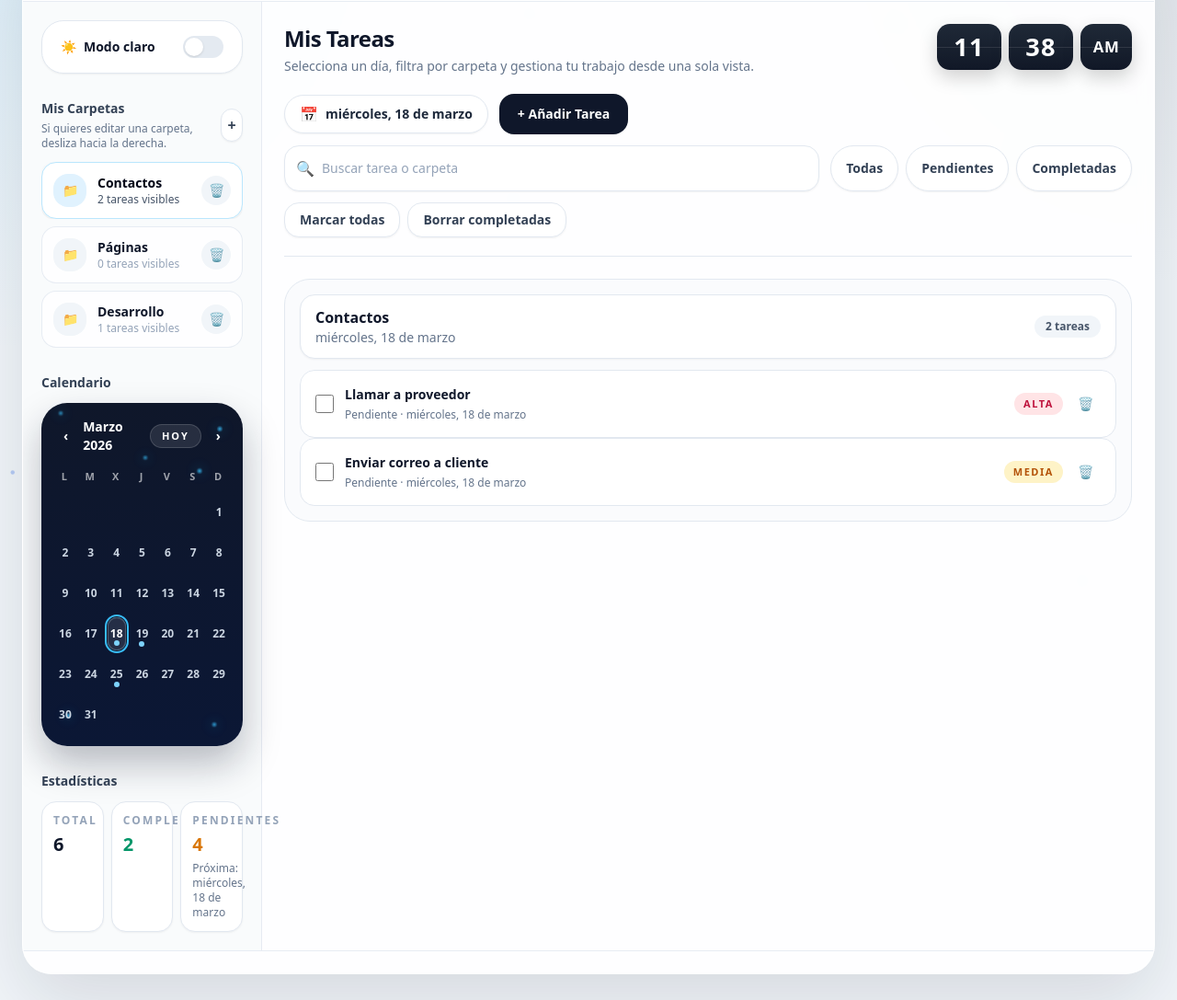
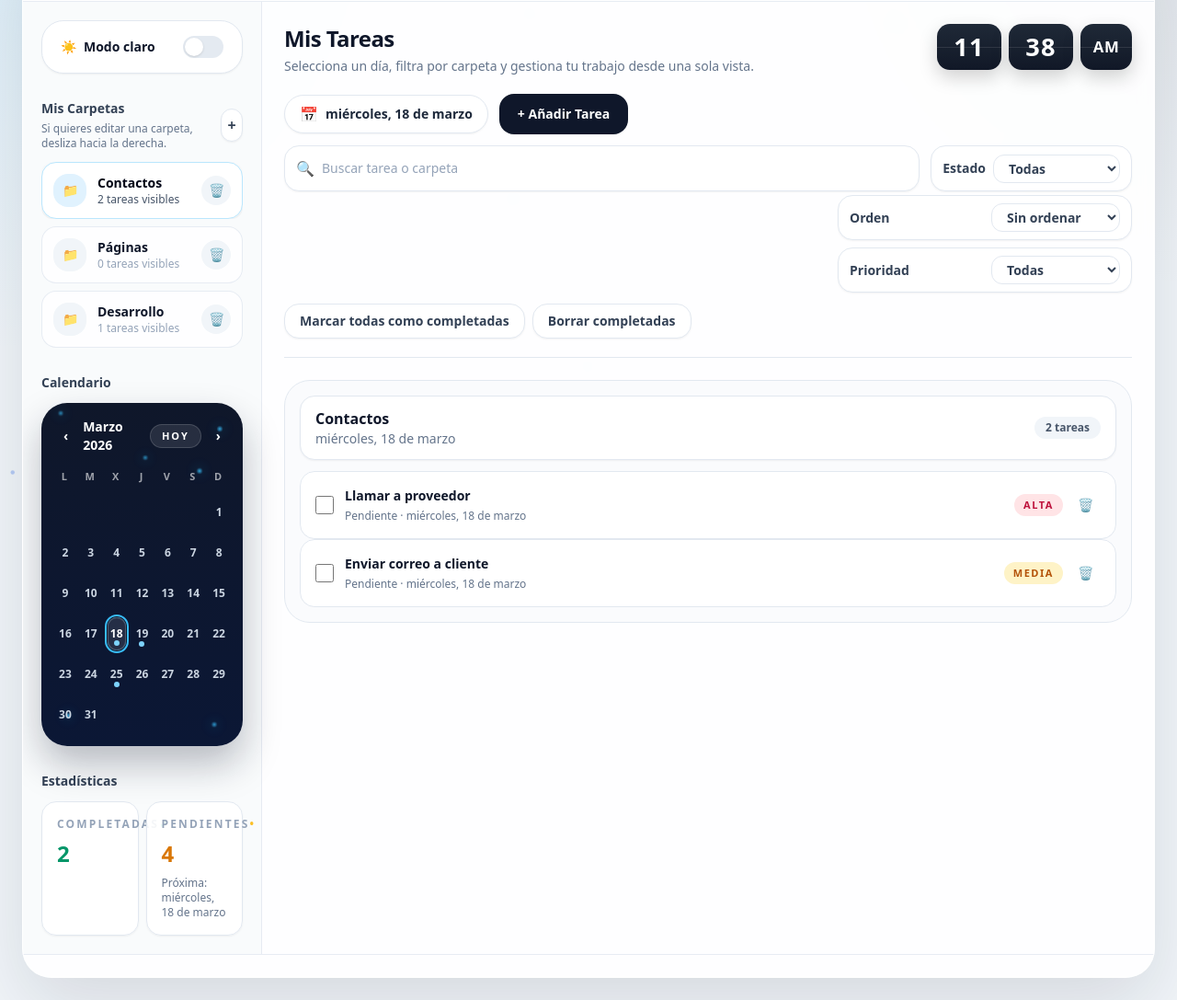
Before and after one commit to AdriSantosVera/taskflow-project, a website: page automation-ai-dashboard/apps/taskflow-registro/index.html in a window 1280 px wide. Shown: the part 104-1191 px from the top of the page at 92% size. Drawn offline with Linux system fonts and the light colour scheme.

Commit message:
feat: refine taskflow UI, filters, and particles

```diff
--- a/automation-ai-dashboard/apps/taskflow-registro/app.js
+++ b/automation-ai-dashboard/apps/taskflow-registro/app.js
@@ -8,6 +8,8 @@ let selectedFolder = folders[0] || "General";
 let selectedDate = formatDateKey(new Date());
 let currentDate = new Date();
 let currentFilter = "all";
+let currentSort = "none";
+let priorityFilter = "all";
 let pendingDelete = null;
 let editingTaskId = null;
 let editingFolderName = null;
@@ -58,16 +60,15 @@ const hh = $("hh");
 const mm = $("mm");
 const ampm = $("ampm");
 
-const totalTasksStat = $("totalTasksStat");
 const completedTasksStat = $("completedTasksStat");
 const pendingTasksStat = $("pendingTasksStat");
 const pendingNextDate = $("pendingNextDate");
 
-const filterAll = $("filterAll");
-const filterPending = $("filterPending");
-const filterCompleted = $("filterCompleted");
+const statusFilter = $("statusFilter");
 const completeAllBtn = $("completeAllBtn");
 const clearCompletedBtn = $("clearCompletedBtn");
+const sortSelect = $("sortSelect");
+const priorityFilterSelect = $("priorityFilter");
 
 const taskTemplate = $("taskTemplate");
 const bgParticles = $("bgParticles");
@@ -205,12 +206,14 @@ function getVisibleTasksForFolder(folder) {
       !query ||
       task.title.toLowerCase().includes(query) ||
       task.folder.toLowerCase().includes(query);
+    const matchesPriority =
+      priorityFilter === "all" || task.priority === priorityFilter;
     const matchesStatus =
       currentFilter === "all" ||
       (currentFilter === "pending" && !task.completed) ||
       (currentFilter === "completed" && task.completed);
 
-    return matchesFolder && matchesDate && matchesQuery && matchesStatus;
+    return matchesFolder && matchesDate && matchesQuery && matchesPriority && matchesStatus;
   });
 }
 
@@ -295,7 +298,6 @@ function updateSelectedDateLabels() {
 }
 
 function updateStats() {
-  totalTasksStat.textContent = String(tasks.length);
   completedTasksStat.textContent = String(tasks.filter((task) => task.completed).length);
   const pendingTasks = tasks.filter((task) => !task.completed);
   pendingTasksStat.textContent = String(pendingTasks.length);
@@ -309,38 +311,31 @@ function updateStats() {
   pendingNextDate.textContent = `Próxima: ${formatDisplayDate(nextPendingTask.date)}`;
 }
 
-function updateFilterButtons() {
-  const filterMap = [
-    [filterAll, "all"],
-    [filterPending, "pending"],
-    [filterCompleted, "completed"]
-  ];
-
-  filterMap.forEach(([button, value]) => {
-    button.classList.remove(...styles.filterActive.split(" "));
-    if (currentFilter === value) {
-      button.classList.add(...styles.filterActive.split(" "));
-    }
-  });
-}
-
 function getFilteredTasks() {
   const query = searchInput.value.trim().toLowerCase();
 
-  return tasks.filter((task) => {
+  let result = tasks.filter((task) => {
     const matchesFolder = task.folder === selectedFolder;
     const matchesDate = task.date === selectedDate;
     const matchesQuery =
       !query ||
       task.title.toLowerCase().includes(query) ||
       task.folder.toLowerCase().includes(query);
+    const matchesPriority =
+      priorityFilter === "all" || task.priority === priorityFilter;
     const matchesStatus =
       currentFilter === "all" ||
       (currentFilter === "pending" && !task.completed) ||
       (currentFilter === "completed" && task.completed);
 
-    return matchesFolder && matchesDate && matchesQuery && matchesStatus;
+    return matchesFolder && matchesDate && matchesQuery && matchesPriority && matchesStatus;
   });
+
+  if (currentSort === "az") {
+    result = [...result].sort((a, b) => a.title.localeCompare(b.title, "es"));
+  }
+
+  return result;
 }
 
 function addTask(title, folder, date, priority = "media") {
@@ -631,7 +626,6 @@ function createTaskRow(task) {
 function renderTasks() {
   tasksWrap.innerHTML = "";
   updateStats();
-  updateFilterButtons();
 
   const filteredTasks = getFilteredTasks();
 
@@ -949,20 +943,19 @@ searchInput.addEventListener("input", () => {
   renderTasks();
 });
 
-filterAll.addEventListener("click", () => {
-  currentFilter = "all";
+statusFilter.addEventListener("change", () => {
+  currentFilter = statusFilter.value;
   renderFolders();
   renderTasks();
 });
 
-filterPending.addEventListener("click", () => {
-  currentFilter = "pending";
-  renderFolders();
+sortSelect.addEventListener("change", () => {
+  currentSort = sortSelect.value;
   renderTasks();
 });
 
-filterCompleted.addEventListener("click", () => {
-  currentFilter = "completed";
+priorityFilterSelect.addEventListener("change", () => {
+  priorityFilter = priorityFilterSelect.value;
   renderFolders();
   renderTasks();
 });
--- a/automation-ai-dashboard/apps/taskflow-registro/index.html
+++ b/automation-ai-dashboard/apps/taskflow-registro/index.html
@@ -191,21 +191,22 @@
           <section class="mt-7">
             <h2 class="text-sm font-extrabold text-slate-700 dark:text-slate-200">Estadísticas</h2>
 
-            <div class="mt-3 grid grid-cols-1 gap-2 sm:grid-cols-3">
-              <article class="rounded-2xl border border-slate-200 bg-white px-3 py-3 shadow-sm dark:border-slate-800 dark:bg-slate-900">
-                <h3 class="text-xs font-bold uppercase tracking-[0.18em] text-slate-400">Total</h3>
-                <p id="totalTasksStat" class="mt-1 text-xl font-black text-slate-900 dark:text-slate-100">0</p>
+            <div class="mt-3 grid grid-cols-1 gap-2 sm:grid-cols-2">
+              <article class="rounded-2xl border border-slate-200 bg-white/90 px-4 py-4 shadow-sm dark:border-slate-800 dark:bg-slate-900">
+                <div class="flex items-center justify-between">
+                  <h3 class="text-xs font-bold uppercase tracking-[0.18em] text-slate-400">Completadas</h3>
+                  <span class="text-xs font-bold text-emerald-400">✓</span>
+                </div>
+                <p id="completedTasksStat" class="mt-2 text-2xl font-black text-emerald-600 dark:text-emerald-400">0</p>
               </article>
 
-              <article class="rounded-2xl border border-slate-200 bg-white px-3 py-3 shadow-sm dark:border-slate-800 dark:bg-slate-900">
-                <h3 class="text-xs font-bold uppercase tracking-[0.18em] text-slate-400">Completadas</h3>
-                <p id="completedTasksStat" class="mt-1 text-xl font-black text-emerald-600 dark:text-emerald-400">0</p>
-              </article>
-
-              <article class="rounded-2xl border border-slate-200 bg-white px-3 py-3 shadow-sm dark:border-slate-800 dark:bg-slate-900">
+              <article class="rounded-2xl border border-slate-200 bg-white/90 px-4 py-4 shadow-sm dark:border-slate-800 dark:bg-slate-900">
+                <div class="flex items-center justify-between">
                   <h3 class="text-xs font-bold uppercase tracking-[0.18em] text-slate-400">Pendientes</h3>
-                <p id="pendingTasksStat" class="mt-1 text-xl font-black text-amber-600 dark:text-amber-400">0</p>
-                <p id="pendingNextDate" class="mt-1 text-xs font-medium text-slate-500 dark:text-slate-400">Sin fecha pendiente</p>
+                  <span class="text-xs font-bold text-amber-400">•</span>
+                </div>
+                <p id="pendingTasksStat" class="mt-2 text-2xl font-black text-amber-600 dark:text-amber-400">0</p>
+                <p id="pendingNextDate" class="mt-2 text-xs font-medium text-slate-500 dark:text-slate-400">Sin fecha pendiente</p>
               </article>
             </div>
           </section>
@@ -256,20 +257,45 @@
                   >
                 </div>
 
-                <div class="grid grid-cols-3 gap-2 sm:flex sm:flex-wrap" role="group" aria-label="Filtros de tareas">
-                  <button id="filterAll" type="button" class="rounded-full border border-slate-200 bg-white px-3 py-2 text-xs font-bold text-slate-700 shadow-sm transition hover:bg-slate-50 dark:border-slate-800 dark:bg-slate-950 dark:text-slate-200 dark:hover:bg-slate-900 sm:px-4 sm:text-sm">Todas</button>
-                  <button id="filterPending" type="button" class="rounded-full border border-slate-200 bg-white px-3 py-2 text-xs font-bold text-slate-700 shadow-sm transition hover:bg-slate-50 dark:border-slate-800 dark:bg-slate-950 dark:text-slate-200 dark:hover:bg-slate-900 sm:px-4 sm:text-sm">Pendientes</button>
-                  <button id="filterCompleted" type="button" class="rounded-full border border-slate-200 bg-white px-3 py-2 text-xs font-bold text-slate-700 shadow-sm transition hover:bg-slate-50 dark:border-slate-800 dark:bg-slate-950 dark:text-slate-200 dark:hover:bg-slate-900 sm:px-4 sm:text-sm">Completadas</button>
-                </div>
+                <label class="flex w-full items-center gap-2 rounded-2xl border border-slate-200 bg-white px-3 py-2 text-xs font-bold text-slate-700 shadow-sm dark:border-slate-800 dark:bg-slate-950 dark:text-slate-200 sm:max-w-xs sm:text-sm">
+                  Estado
+                  <select id="statusFilter" class="ml-auto rounded-xl border border-slate-200 bg-white px-3 py-1 text-xs font-semibold text-slate-700 outline-none transition focus:border-sky-500 focus:ring-2 focus:ring-sky-500/25 dark:border-slate-800 dark:bg-slate-900 dark:text-slate-100 sm:text-sm">
+                    <option value="all">Todas</option>
+                    <option value="pending">Pendientes</option>
+                    <option value="completed">Completadas</option>
+                  </select>
+                </label>
               </div>
 
+              <div class="grid gap-2 sm:ml-auto sm:-mt-2 sm:max-w-xs sm:w-full sm:justify-self-end">
+                <label class="flex w-full items-center gap-2 rounded-2xl border border-slate-200 bg-white px-3 py-2 text-xs font-bold text-slate-700 shadow-sm dark:border-slate-800 dark:bg-slate-950 dark:text-slate-200 sm:text-sm">
+                  Orden
+                  <select id="sortSelect" class="ml-auto w-[140px] rounded-xl border border-slate-200 bg-white px-3 py-1 text-xs font-semibold text-slate-700 outline-none transition focus:border-sky-500 focus:ring-2 focus:ring-sky-500/25 dark:border-slate-800 dark:bg-slate-900 dark:text-slate-100 sm:text-sm">
+                    <option value="none">Sin ordenar</option>
+                    <option value="az">A - Z</option>
+                  </select>
+                </label>
+
+                <label class="flex w-full items-center gap-2 rounded-2xl border border-slate-200 bg-white px-3 py-2 text-xs font-bold text-slate-700 shadow-sm dark:border-slate-800 dark:bg-slate-950 dark:text-slate-200 sm:text-sm">
+                  Prioridad
+                  <select id="priorityFilter" class="ml-auto w-[140px] rounded-xl border border-slate-200 bg-white px-3 py-1 text-xs font-semibold text-slate-700 outline-none transition focus:border-sky-500 focus:ring-2 focus:ring-sky-500/25 dark:border-slate-800 dark:bg-slate-900 dark:text-slate-100 sm:text-sm">
+                    <option value="all">Todas</option>
+                    <option value="alta">Alta</option>
+                    <option value="media">Media</option>
+                    <option value="baja">Baja</option>
+                  </select>
+                </label>
+              </div>
+
+              <div class="grid gap-2 sm:items-center">
                 <div class="grid grid-cols-2 gap-2 sm:flex sm:flex-wrap">
                   <button id="completeAllBtn" type="button" class="rounded-2xl border border-slate-200 bg-white px-3 py-2 text-xs font-bold text-slate-700 shadow-sm transition hover:bg-slate-50 dark:border-slate-800 dark:bg-slate-950 dark:text-slate-200 dark:hover:bg-slate-900 sm:px-4 sm:text-sm">
-                  Marcar todas
+                    Marcar todas como completadas
                   </button>
                   <button id="clearCompletedBtn" type="button" class="rounded-2xl border border-slate-200 bg-white px-3 py-2 text-xs font-bold text-slate-700 shadow-sm transition hover:bg-red-50 hover:text-red-600 dark:border-slate-800 dark:bg-slate-950 dark:text-slate-200 dark:hover:bg-red-950/30 dark:hover:text-red-300 sm:px-4 sm:text-sm">
                     Borrar completadas
                   </button>
+                </div>
               </div>
             </div>
           </div>
```
Also changed, not shown: README.md, automation-ai-dashboard/apps/taskflow-registro/dist/output.css. Lines whose indentation alone changed are shown as unchanged.
